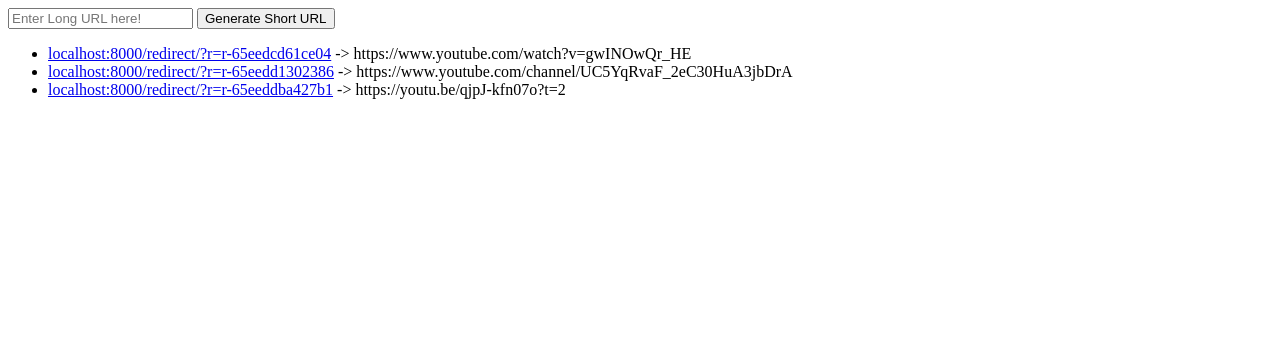
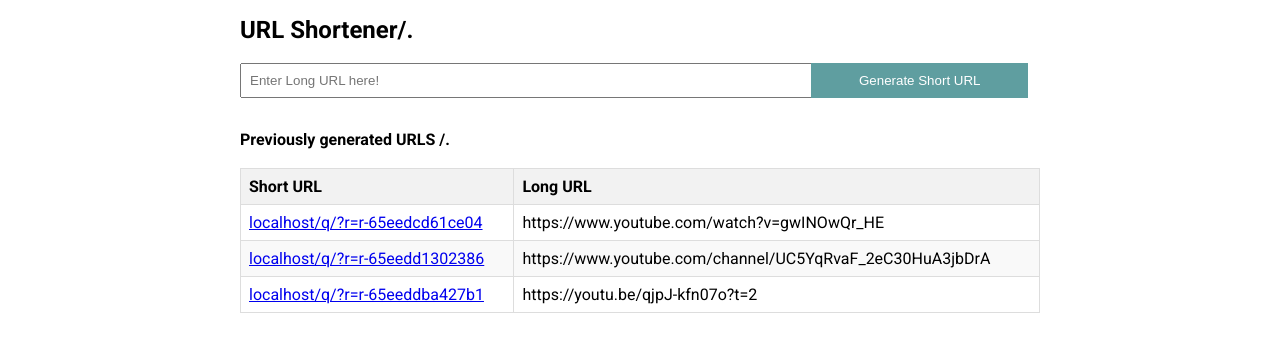
Before and after one commit to RoshanShrestha123/url-shortener-php, a PHP site: page / in a window 1280 px wide. Shown: the top 352 px of the page. Run offline with PHP 8.4, Linux system fonts and the light colour scheme; data comes from the database, SQL or seed files in the repository; both versions use the stored data as it was after the commit.

Commit message:
project wrap up;

```diff
--- /dev/null
+++ b/assets/styles/index.css
@@ -0,0 +1,44 @@
+@import url("https://fonts.googleapis.com/css2?family=Roboto:ital,wght@0,100;0,300;0,400;0,500;0,700;0,900;1,100;1,300;1,400;1,500;1,700;1,900&display=swap");
+
+body {
+  font-family: "Roboto", sans-serif;
+  font-weight: 400;
+  font-style: normal;
+}
+
+main {
+  max-width: 800px;
+  margin: 1rem auto;
+}
+
+.generate-form {
+  display: flex;
+  justify-content: center;
+  margin-bottom: 2rem;
+}
+
+.generate-form > form {
+  width: 100%;
+  display: grid;
+  grid-template-columns: 1fr 0.4fr;
+}
+
+.url-list {
+  width: 100%;
+  border-collapse: collapse;
+}
+
+.url-list th,
+.url-list td {
+  border: 1px solid #dddddd;
+  padding: 8px;
+  text-align: left;
+}
+
+.url-list th {
+  background-color: #f2f2f2;
+}
+
+.url-list tbody tr:nth-child(even) {
+  background-color: #f9f9f9;
+}
--- /dev/null
+++ b/assets/styles/reset.css
@@ -0,0 +1,17 @@
+* {
+  margin: 0;
+  padding: 0;
+}
+
+input {
+  padding: 8px;
+  width: calc(100% - 16px);
+}
+
+button {
+  padding: 8px;
+  width: calc(100% - 12px);
+  background-color: cadetblue;
+  color: white;
+  border: none;
+}
--- a/index.php
+++ b/index.php
@@ -1,6 +1,7 @@
 <?php
 require('./db/connect.php');
 
+// To display all the list of the urls saved on database
 $sql = "select * from urls";
 $result = mysqli_query($conn, $sql);
 $rows = mysqli_fetch_all($result, MYSQLI_ASSOC);
@@ -13,25 +14,52 @@ $rows = mysqli_fetch_all($result, MYSQLI_ASSOC);
 <head>
   <meta charset="UTF-8">
   <meta name="viewport" content="width=device-width, initial-scale=1.0">
-  <title>URL shorter</title>
+  <title>URL Shortener</title>
+  <link rel="stylesheet" href="./assets/styles/reset.css">
+  <link rel="stylesheet" href="./assets/styles/index.css">
 </head>
 
 <body>
+  <main>
+    <h2>URL Shortener/.</h2>
+    <br>
+    <section class="generate-form">
       <form action="./functions/add.php" method="post">
         <input type="text" placeholder="Enter Long URL here!" name="long_url">
         <button type="submit">Generate Short URL</button>
       </form>
+    </section>
 
-  <section>
+    <section class="">
+      <h4>Previously generated URLS /.</h4>
+      <br>
+      <table class="url-list">
+        <thead>
+          <tr>
+            <th>Short URL</th>
+            <th>Long URL</th>
+          </tr>
+        </thead>
+
+        <tbody>
+          <?php foreach ($rows as $key => $value) : ?>
+          <tr>
+            <!-- Just to display the links, feel free to make your own style changes -->
+            <td><a href="/q/?r=<?= $value['short_url'] ?>">
+                <?= $_SERVER['HTTP_HOST'] ?>/q/?r=<?= $value['short_url'] ?></a>
+
+            </td>
+            <td> <span> <?= $value['long_url'] ?></span></td>
+          </tr>
+          <?php endforeach ?>
+        </tbody>
+      </table>
+      <br>
       <ul>
-      <?php foreach ($rows as $key => $value) : ?>
-      <li><a href="/redirect/?r=<?= $value['short_url'] ?>">localhost:8000/redirect/?r=<?= $value['short_url'] ?></a>
-        <span> -> <?= $value['long_url'] ?></span>
-      </li>
-      <?php endforeach ?>
 
       </ul>
     </section>
+  </main>
 </body>
 
 </html>
```
Also changed, not shown: sql/url_shorter_db_urls0.sql (added, +52 -0 lines), README.MD (added), q/index.php (renamed from redirect/index.php). Lines whose indentation alone changed are shown as unchanged.
